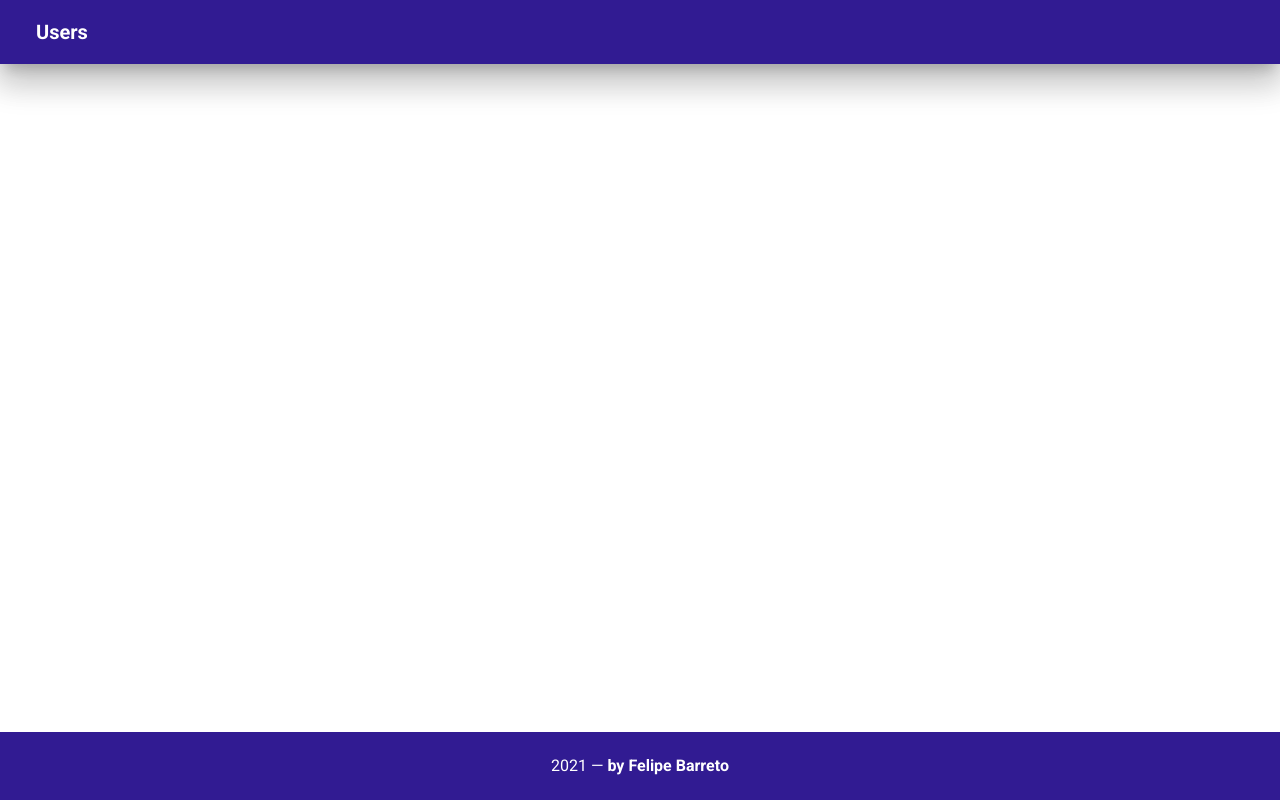
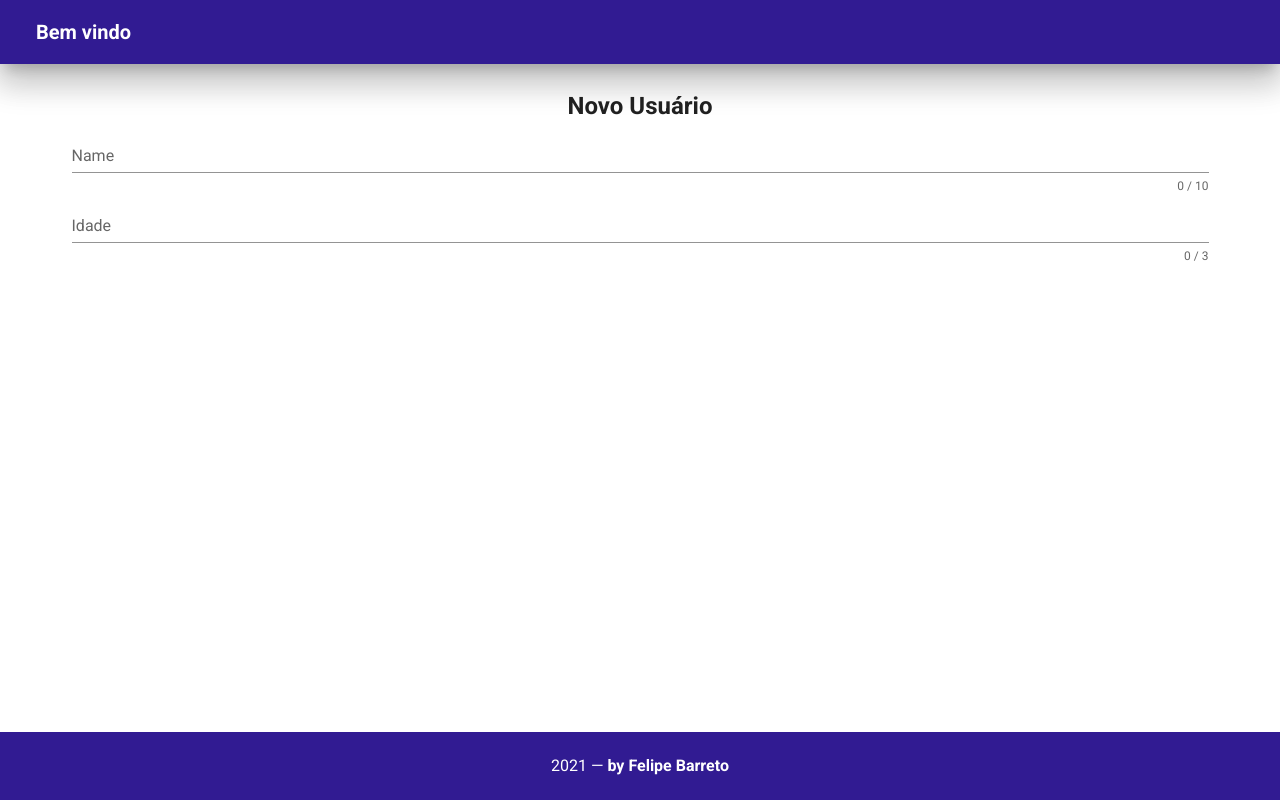
Before and after one commit to felipebarreto148/users, a Vue app: page /adicionar in a window 1280 px wide. Built offline with nearby package versions, Linux system fonts and the light colour scheme.

Commit message:
Criaçao do formulario de cadastro iniciado; Funcionalidade de remoçao de items criada

```diff
--- a/src/App.vue
+++ b/src/App.vue
@@ -9,7 +9,7 @@
     >
       <v-app-bar-nav-icon @click.stop="drawer = !drawer" class="d-sm-none">
       </v-app-bar-nav-icon>
-      <v-toolbar-title><strong>Users</strong></v-toolbar-title>
+      <v-toolbar-title><strong>Bem vindo</strong></v-toolbar-title>
 
       <v-spacer></v-spacer>
     </v-app-bar>
--- /dev/null
+++ b/src/components/FormCadastro/VFormCadastro.vue
@@ -0,0 +1,26 @@
+<template>
+  <v-container>
+    <h2 class="d-flex justify-center">Novo Usuário</h2>
+    <form>
+      <v-text-field
+        v-model="name"
+        :counter="10"
+        label="Name"
+        required
+      ></v-text-field>
+      <v-text-field
+        v-model="name"
+        :counter="3"
+        label="Idade"
+        required
+      ></v-text-field>
+    </form>
+  </v-container>
+</template>
+<script>
+export default {
+  name: "FormCadastro",
+};
+</script>
+<style lang="">
+</style>
--- a/src/components/VTable/VTable.vue
+++ b/src/components/VTable/VTable.vue
@@ -16,12 +16,12 @@
             <td>{{ item.name }}</td>
             <td>{{ item.idade }}</td>
             <td>
-              <v-btn color="primary" elevation="5" fab x-small>
+              <v-btn color="primary" elevation="5" fab x-small to="editar">
                 <v-icon>mdi-pencil</v-icon>
               </v-btn>
             </td>
             <td>
-              <v-btn fab x-small>
+              <v-btn fab x-small @click="deletar(index)">
                 <v-icon color="red">mdi-delete</v-icon>
               </v-btn>
             </td>
@@ -37,7 +37,7 @@ export default {
     return {
       champions: [
         {
-          name: "ahri",
+          name: "Ahri",
           idade: 18,
         },
         {
@@ -80,8 +80,8 @@ export default {
     };
   },
   methods: {
-    teste(){
-      console.log('testado')
+    deletar(indice){
+      this.champions.splice(indice, 1)
     }
   },
 };
--- a/src/router/index.js
+++ b/src/router/index.js
@@ -9,6 +9,11 @@ const routes = [
     name: 'consulta',
     component: () => import('@/components/VTable/VTable.vue'),
   },
+  {
+   path: '/adicionar',
+   name: 'Cadastrar',
+   component: () => import('@/components/FormCadastro/VFormCadastro.vue'),
+  },
 ];
 
 const router = new VueRouter({
```
